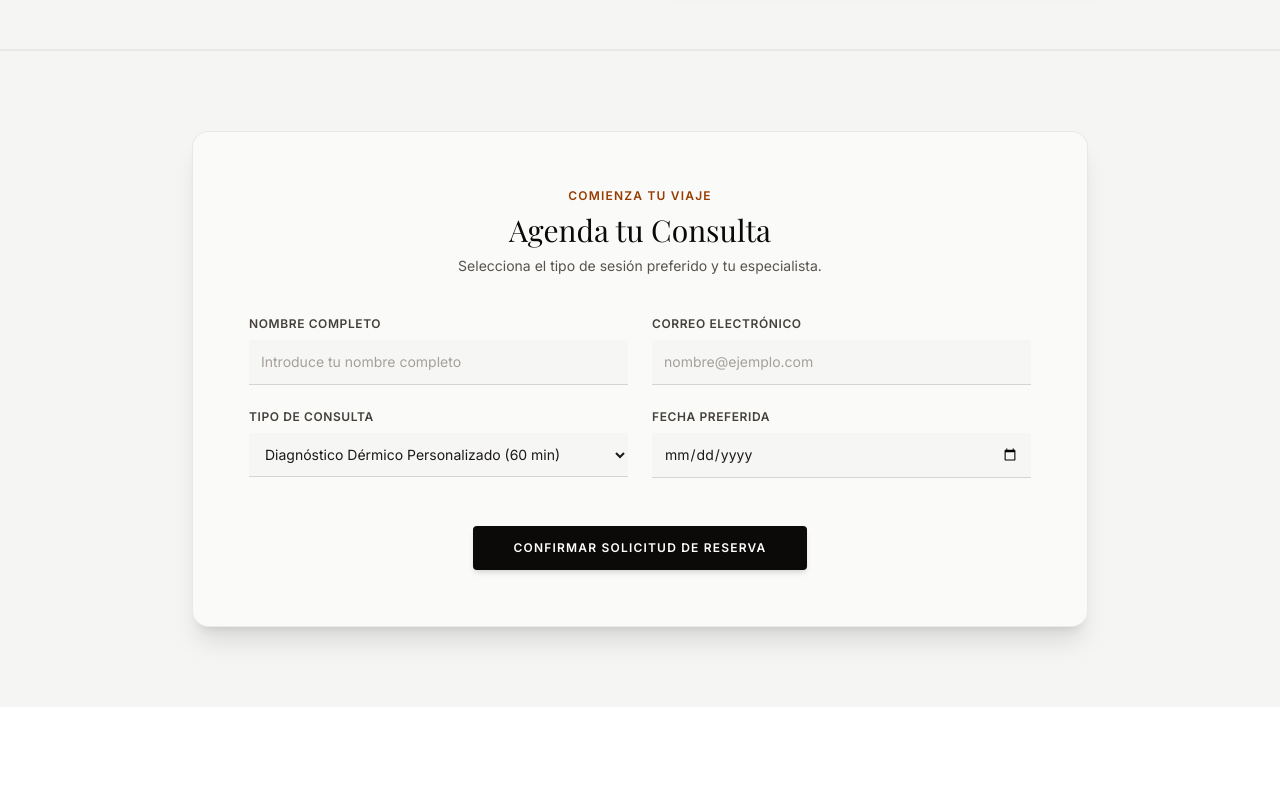
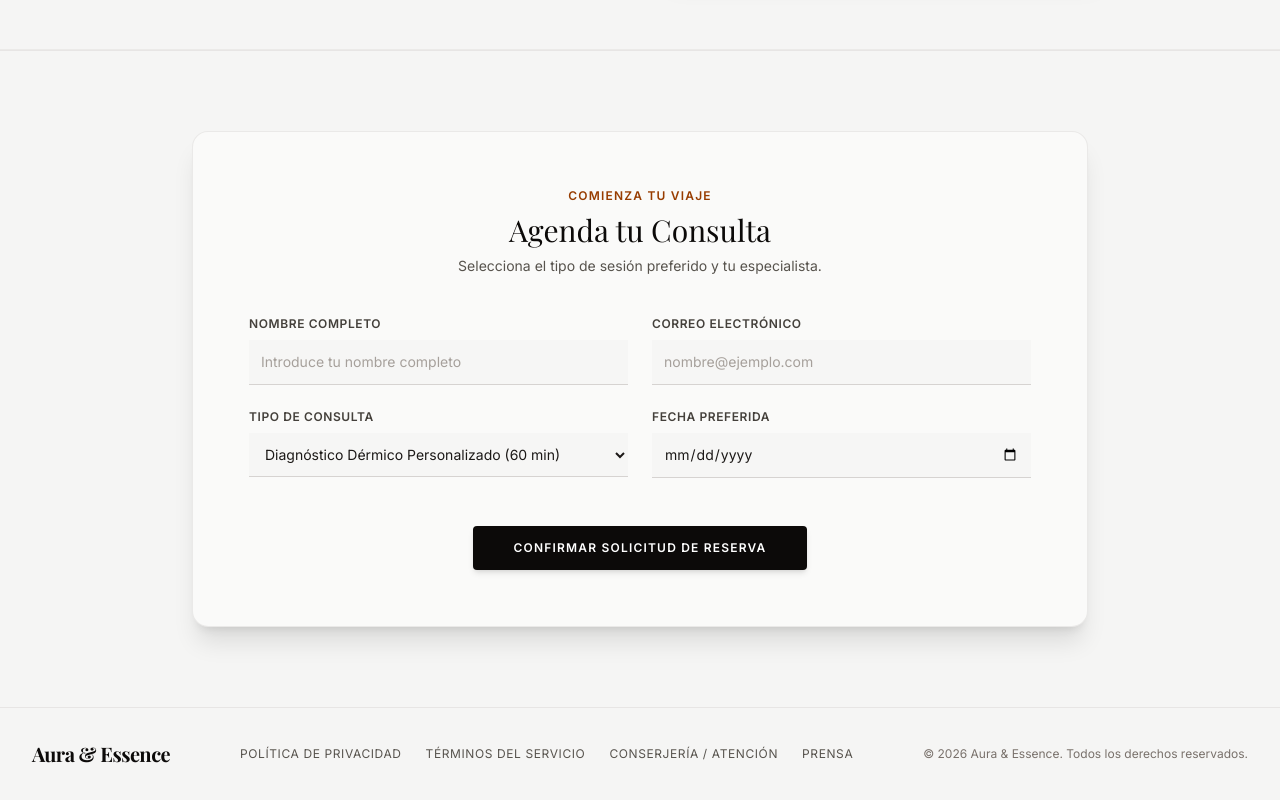
Before and after one commit to arturolguillen/devarturo-9-dynamic-testimonials-section-social-proof, a Next.js app: page / in a window 1280 px wide. Shown: the part 1504-2304 px from the top of the page. Before the commit the page ends 2211 px from the top, so only its background shows below. Built offline with nearby package versions, Linux system fonts and the light colour scheme.

Commit message:
Add Footer components to Home layout for improved site navigation and branding

```diff
--- a/src/app/page.tsx
+++ b/src/app/page.tsx
@@ -15,6 +15,10 @@ import PhilosophySectionImage from "@/components/PhilosophySectionImage";
 import BookingSection from "@/components/BookingSection";
 import BookingSectionContent from "@/components/BookingSectionContent";
 import BookingForm from "@/components/BookingForm";
+import Footer from "@/components/Footer";
+import FooterLogo from "@/components/FooterLogo";
+import FooterNavigation from "@/components/FooterNavigation";
+import FooterCopyright from "@/components/FooterCopyright";
 
 export default function Home() {
     return (
@@ -41,6 +45,11 @@ export default function Home() {
                     <BookingForm />
                 </BookingSection>
             </MainWrapper>
+            <Footer>
+                <FooterLogo />
+                <FooterNavigation />
+                <FooterCopyright />
+            </Footer>
         </>
     );
 }
--- /dev/null
+++ b/src/components/Footer.tsx
@@ -0,0 +1,9 @@
+export default function Footer({ children }: { children: React.ReactNode }) {
+    return (
+        <footer className="bg-stone-100 border-t border-stone-200 w-full">
+            <div className="flex flex-col md:flex-row justify-between items-center w-full px-6 md:px-8 py-8 max-w-7xl mx-auto gap-6 text-center md:text-left">
+                {children}
+            </div>
+        </footer>
+    );
+}
--- /dev/null
+++ b/src/components/FooterCopyright.tsx
@@ -0,0 +1,9 @@
+const year = new Date().getFullYear();
+
+export default function FooterCopyright() {
+    return (
+        <div className="text-stone-500 text-xs">
+            &copy; {`${year} Aura & Essence. Todos los derechos reservados.`}
+        </div>
+    );
+}
--- /dev/null
+++ b/src/components/FooterLogo.tsx
@@ -0,0 +1,7 @@
+export default function FooterLogo() {
+    return (
+        <div className="font-serif text-xl font-bold text-stone-950 tracking-tight">
+            {'Aura & Essence'}
+        </div>
+    );
+}
--- /dev/null
+++ b/src/components/FooterNavigation.tsx
@@ -0,0 +1,32 @@
+import Link from "next/link";
+
+const navigationItems = [
+    {
+        label: 'Política de Privacidad',
+        href: '#',
+    },
+    {
+        label: 'Términos del Servicio',
+        href: '#',
+    },
+    {
+        label: 'Conserjería / Atención',
+        href: '#',
+    },
+    {
+        label: 'Prensa',
+        href: '#',
+    },
+];
+
+export default function FooterNavigation() {
+    return (
+        <div className="flex-wrap justify-center gap-6 hidden lg:flex">
+            {navigationItems.map((item) => (
+                <Link key={item.label} href={item.href} className="text-stone-600 hover:text-stone-950 transition-colors text-xs uppercase tracking-wider">
+                    {item.label}
+                </Link>
+            ))}
+        </div>
+    );
+}
```
